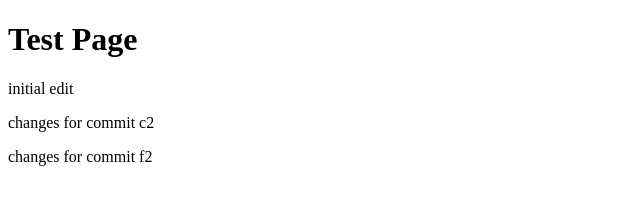
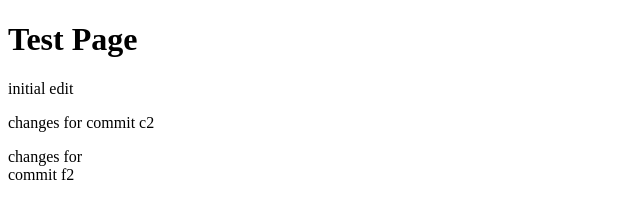
Before and after one commit to Greg-App/myGlobalRepo, a plain HTML site: page index.html in a window 1280 px wide. Shown: the whole page, without its empty margins (0-640 px from the left). Drawn offline with Linux system fonts and the light colour scheme.

Commit message:
upd index.html

```diff
--- a/index.html
+++ b/index.html
@@ -10,7 +10,7 @@
     <h1>Test Page</h1>
     <p>initial edit</p>
     <p>changes for commit c2</p>
-    <p>changes for commit f2</p>
+    <p>changes for <br> commit f2</p>
 
 </body>
 </html>
```
